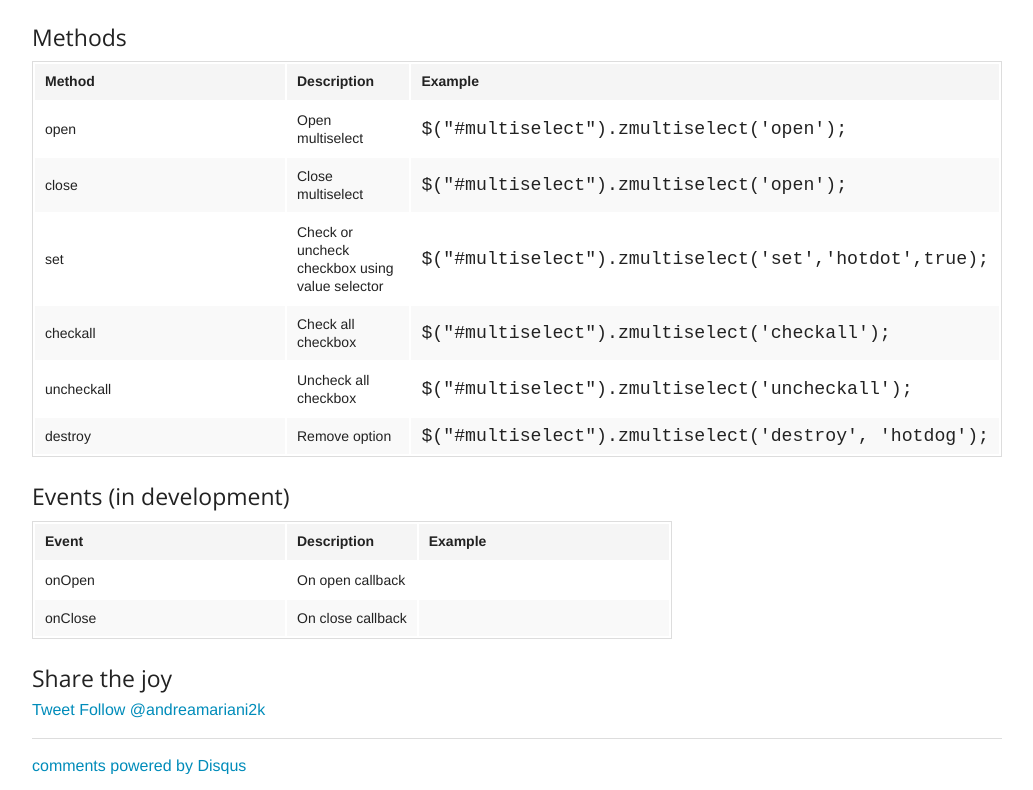
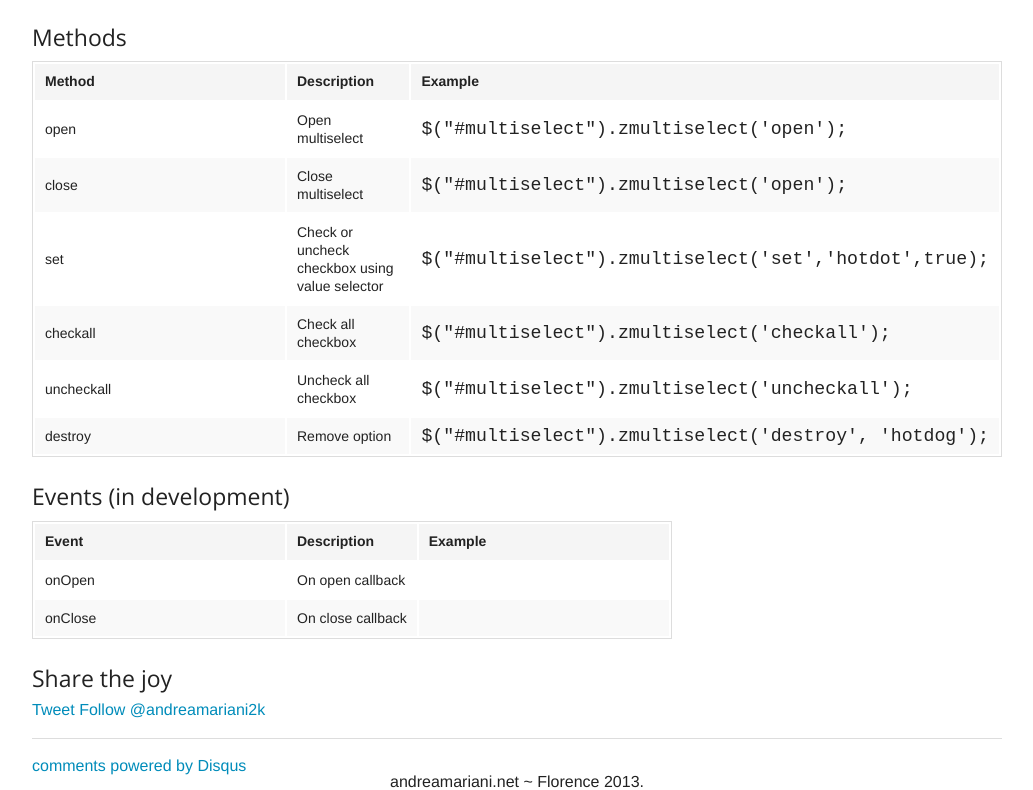
Before and after one commit to icyz/zurb-foundation5-multiselect, a plain HTML site: page index.html in a window 1280 px wide. Shown: the part 2010-2800 px from the top of the page, without its empty margins (123-1156 px from the left). Drawn offline with nearby package versions, Linux system fonts and the light colour scheme; a script that the page names is missing.

Commit message:
first beta

```diff
--- a/index.html
+++ b/index.html
@@ -324,6 +324,13 @@
       </div>
     </div>
 
+
+    <div class="row">
+        <div class="large-12 columns text-center">
+            andreamariani.net ~ Florence 2013.
+        </div>
+    </div>
+
     <!-- code prettify -->
     <script src="https://google-code-prettify.googlecode.com/svn/loader/run_prettify.js"></script>
 
```
